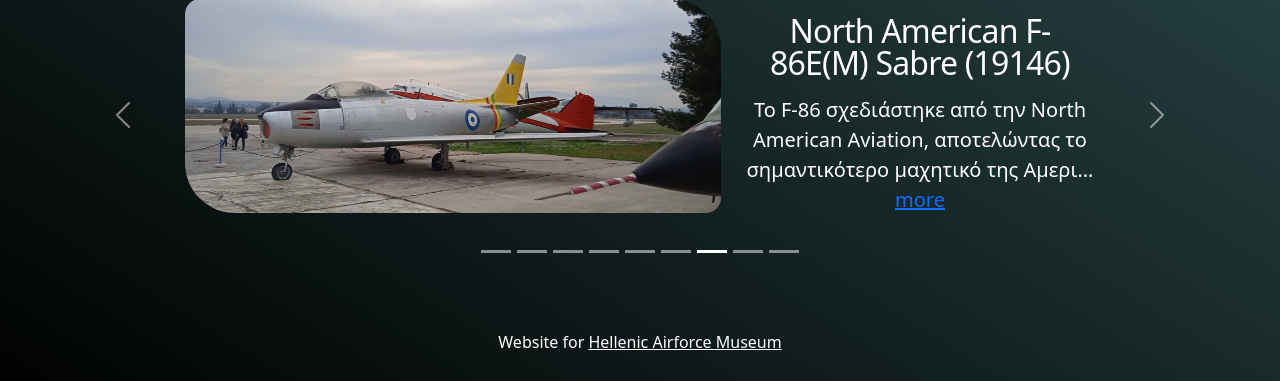
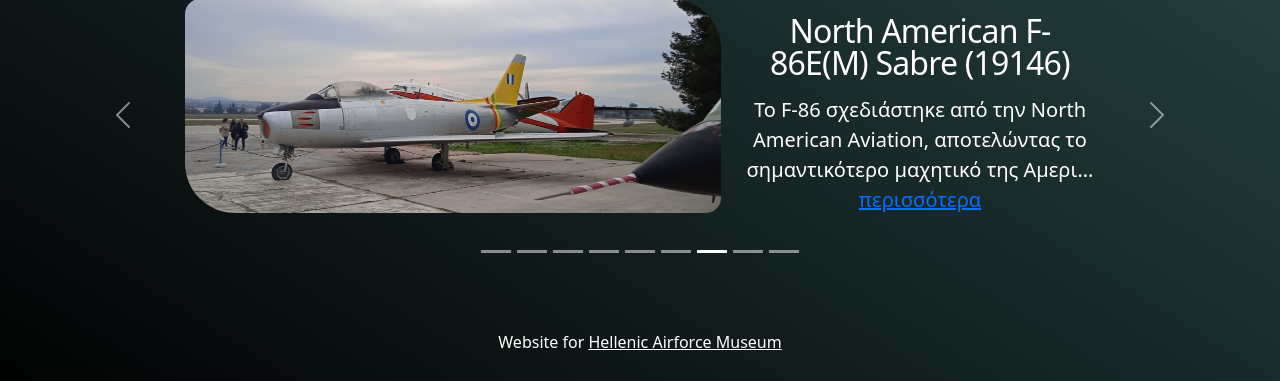
Before and after one commit to khasion/airforce-museum-guide, a Django app: a page that uses mysite/mouseio/templates/mouseio/location-el.html in a window 1280 px wide. Shown: the part 366-747 px from the top of the page. Run offline with Django 4.2, Linux system fonts and the light colour scheme; data comes from the database, SQL or seed files in the repository; some libraries are stand-ins or nearby versions.

Commit message:
more -> περισσότερα

```diff
--- a/mysite/mouseio/templates/mouseio/location-el.html
+++ b/mysite/mouseio/templates/mouseio/location-el.html
@@ -95,7 +95,7 @@
 								</div>
 								<div class="col-md-4">
 									<h2 class="featurette-heading m-3">{{exhibit.name}}</h2>
-									<p class="lead">{{short}} <a data-bs-toggle="modal" href="#exampleModal{{forloop.counter0}}" role="button">more</a></p>
+									<p class="lead">{{short}} <a data-bs-toggle="modal" href="#exampleModal{{forloop.counter0}}" role="button">περισσότερα</a></p>
 								</div>
 							</div>
 					  	</div>
@@ -114,7 +114,7 @@
 								</div>
 								<div class="col-md-4">
 									<h2 class="featurette-heading m-3">{{exhibit.name}}</h2>
-									<p class="lead">{{short}} <a data-bs-toggle="modal" href="#exampleModal{{forloop.counter0}}" role="button">more</a></p>
+									<p class="lead">{{short}} <a data-bs-toggle="modal" href="#exampleModal{{forloop.counter0}}" role="button">περισσότερα</a></p>
 								</div>
 							</div>
 						</div>
--- /dev/null
+++ b/mysite/runtime.txt
@@ -0,0 +1 @@
+Python 3.11.4
```
